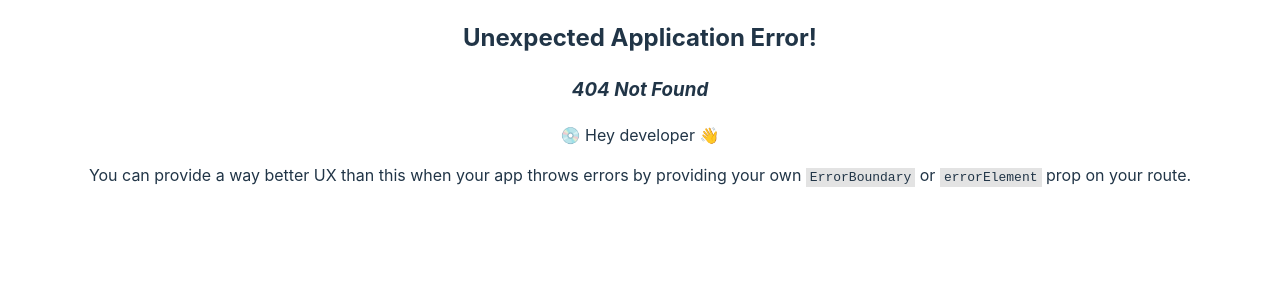
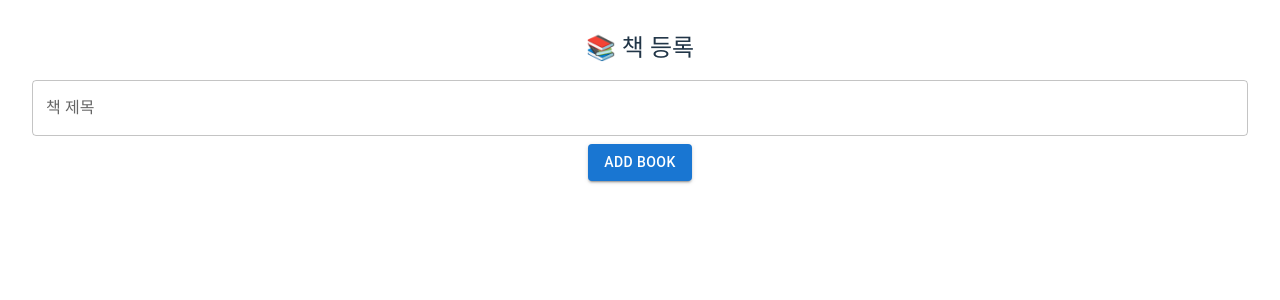
Before and after one commit to MiniProject-4th/frontend-pjh, a React (Vite) app: page /books/new in a window 1280 px wide. Before the commit this address had no page. Shown: the top 300 px of the page. Built offline with nearby package versions, Linux system fonts and the light colour scheme; a web font is replaced by a local one.

Commit message:
책추가틀

```diff
--- a/src/App.jsx
+++ b/src/App.jsx
@@ -14,16 +14,26 @@ import {
   ThemeProvider as MUIThemeProvider,
 } from "@mui/material";
 import { ThemeProvider as StyledThemeProvider } from "styled-components";
+import { BrowserRouter as Router, Routes, Route } from "react-router-dom";
+import NewBook from "./pages/newbook/NewBook.jsx";
+
 function App() {
   const theme = useMemo(() => responsiveFontSizes(createTheme(BDS)));
+  // return (
+  //   <div className="App">
+  //     <MUIThemeProvider theme={theme}>
+  //       <StyledThemeProvider theme={theme}>
+  //         <RouterProvider router={router} />
+  //       </StyledThemeProvider>
+  //     </MUIThemeProvider>
+  //   </div>
+  // );
   return (
-    <div className="App">
-      <MUIThemeProvider theme={theme}>
-        <StyledThemeProvider theme={theme}>
-          <RouterProvider router={router} />
-        </StyledThemeProvider>
-      </MUIThemeProvider>
-    </div>
+    <Router>
+      <Routes>
+        <Route path="/books/new" element={<NewBook />} />
+      </Routes>
+    </Router>
   );
 }
 
--- /dev/null
+++ b/src/pages/newbook/NewBook.jsx
@@ -0,0 +1,23 @@
+import { TextField, Button, Typography, Radio, RadioGroup, FormControlLabel, Box } from "@mui/material";
+import { useState } from "react";
+
+function NewBook() {
+  const [title, setTitle] = useState("");
+
+  return (
+    <Box p={4}>
+      <Typography variant="h5">📚 책 등록</Typography>
+      <TextField
+        fullWidth
+        label="책 제목"
+        value={title}
+        onChange={(e) => setTitle(e.target.value)}
+        margin="normal"
+      />
+      {/* 아래에 저자, 소개, 카테고리 등 계속 추가 */}
+      <Button variant="contained" color="primary">Add Book</Button>
+    </Box>
+  );
+}
+
+export default NewBook;
```
Also changed, not shown: 1 other file (tests, documents, lock files or other folders).
